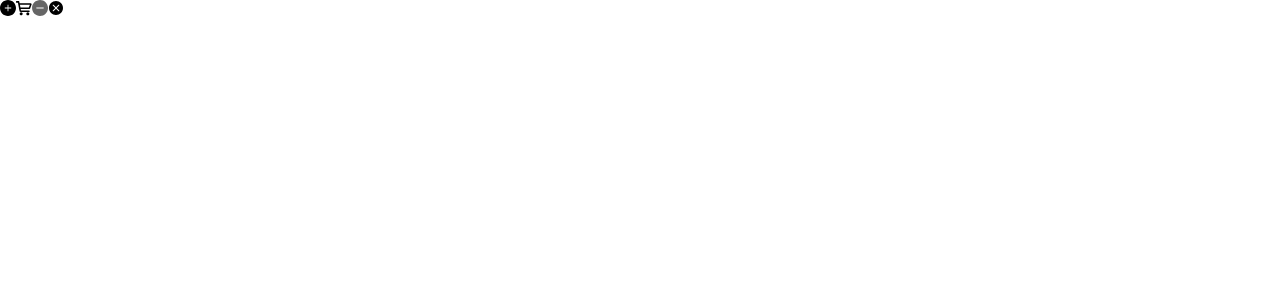
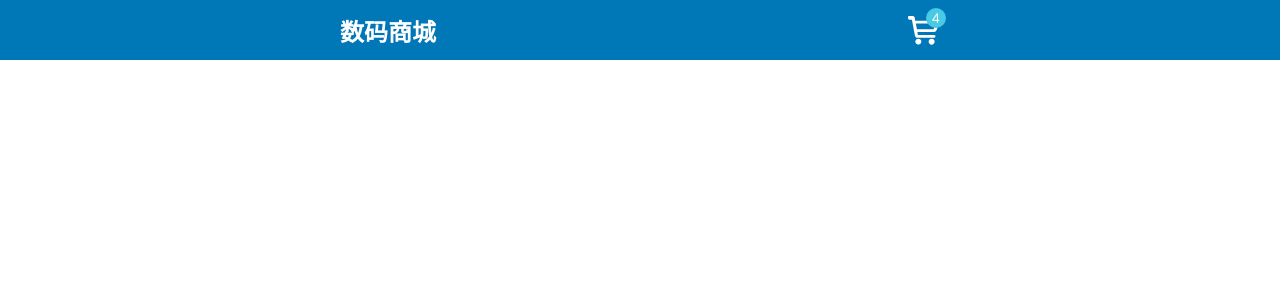
Before and after one commit to WangXiaoyugg/vue3-simple-shopcart, a Vue app: page / in a window 1280 px wide. Shown: the top 300 px of the page. Built offline with nearby package versions, Linux system fonts and the light colour scheme.

Commit message:
feat: 开发CartHeader组件

```diff
--- a/src/App.vue
+++ b/src/App.vue
@@ -1,16 +1,13 @@
 <template>
-    <Icon name="add"/>
-    <Icon name="cart"/>
-    <Icon name="subtract"/>
-    <Icon name="delete"/>
+    <ShopCart/>
 </template>
 
 <script>
-import Icon from './components/Icon.vue'
+import ShopCart from './views/Cart/index.vue'
 export default {
   name: 'App',
   components: {
-    Icon,
+    ShopCart,
   }
 }
 </script>
--- /dev/null
+++ b/src/views/Cart/CartHeader.vue
@@ -0,0 +1,77 @@
+<template>
+    <header class="cart-header">
+        <section class="cart-header-wrap">
+            <h1>{{ title }}</h1>
+            <div class="cart-header-wrap-total">
+                <Icon name="cart" class="cart"></Icon>
+                <span class="total">4</span>
+            </div>
+        </section>
+
+    </header>
+</template>
+
+<script lang="ts">
+import { defineComponent } from 'vue'
+import Icon from '../../components/Icon.vue'
+
+export default defineComponent({
+    props: {
+        title: {
+            type: String,
+            required: true,
+        }
+    },
+    components: {
+        Icon,
+    },
+    setup () {
+
+
+        return {}
+    }
+})
+</script>
+
+<style lang="scss" scoped>
+$white: lighten($color: #fff, $amount: 0.7);
+$headerBgColor: #0077b6;
+
+.cart-header {
+    background: $headerBgColor;
+    &-wrap {
+        height: 60px;
+        width: 600px;
+        margin: 0 auto;
+        display: flex;
+        align-items: center;
+        justify-content: space-between;
+
+        > h1 {
+            color: $white
+        }
+
+        &-total {
+            position: relative;
+            .cart {
+                font-size: 32px;
+                color: $white;
+            }
+            .total {
+                position: absolute;
+                display: inline-flex;
+                justify-content: center;
+                align-items: center;
+                font-size: 14px;
+                top: -6px;
+                right: -6px;
+                height: 20px;
+                width: 20px;
+                border-radius: 50%;
+                background: #48cae4;
+                color: #fff;
+            }
+        }
+    }
+}
+</style>
--- a/src/views/Cart/index.vue
+++ b/src/views/Cart/index.vue
@@ -0,0 +1,21 @@
+<template>
+    <CartHeader title="数码商城"/>
+</template>
+
+<script lang="ts">
+import { defineComponent } from 'vue'
+import CartHeader from './CartHeader.vue'
+export default defineComponent({
+    name: 'ShopCart',
+    components:{
+        CartHeader,
+    },
+    setup () {
+        return {}
+    },
+})
+</script>
+
+<style scoped>
+
+</style>
```
